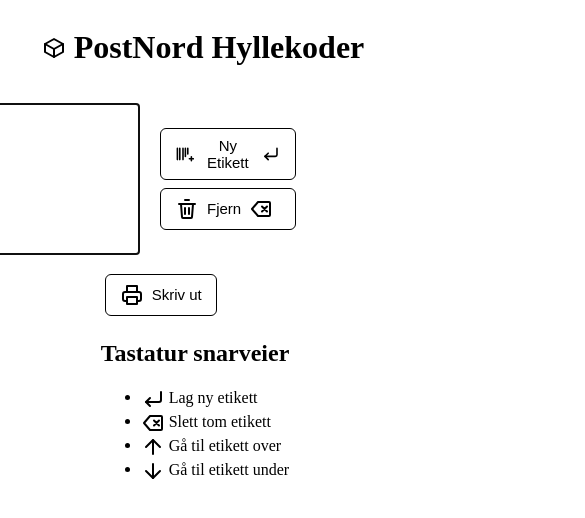
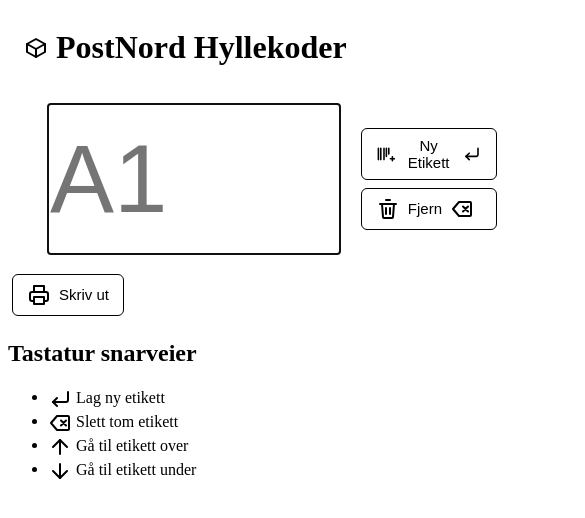
Before and after one commit to Martialcart/HylleKoder, a plain HTML site: page index.html in a window 390 px wide. Shown: the top 518 px of the page, 585 px wide, since content can reach past the window. Drawn offline with Linux system fonts and the light colour scheme.

Commit message:
fix(ui): orient UI to left side for phone screen, to avoid input going out of screen

```diff
--- a/barcode.css
+++ b/barcode.css
@@ -79,10 +79,11 @@ button:focus-visible {
 }
 
 @media (max-width: 826px) {
+    body {
+        align-items: start;
+    }
     .tool {
         position: relative;
         right: 17.7em;
     }
-    .board {
-    }
 }
```
